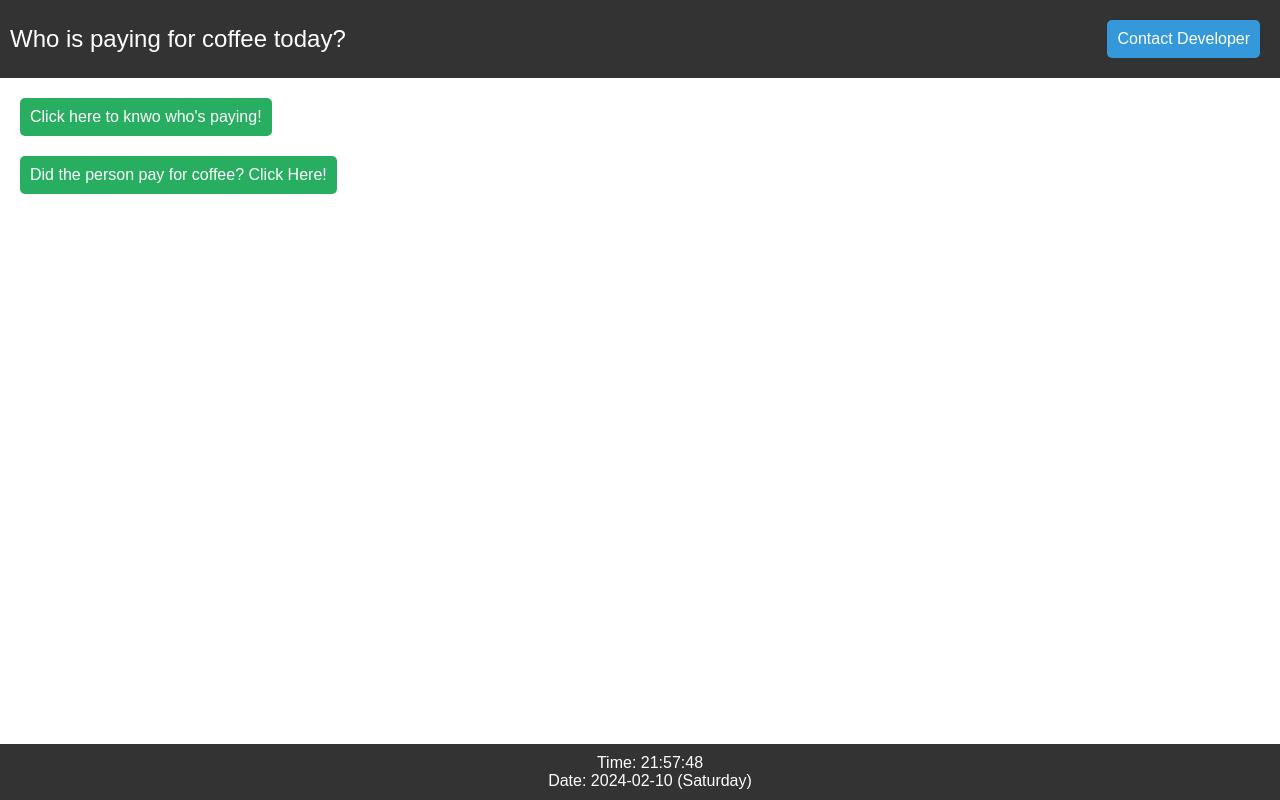
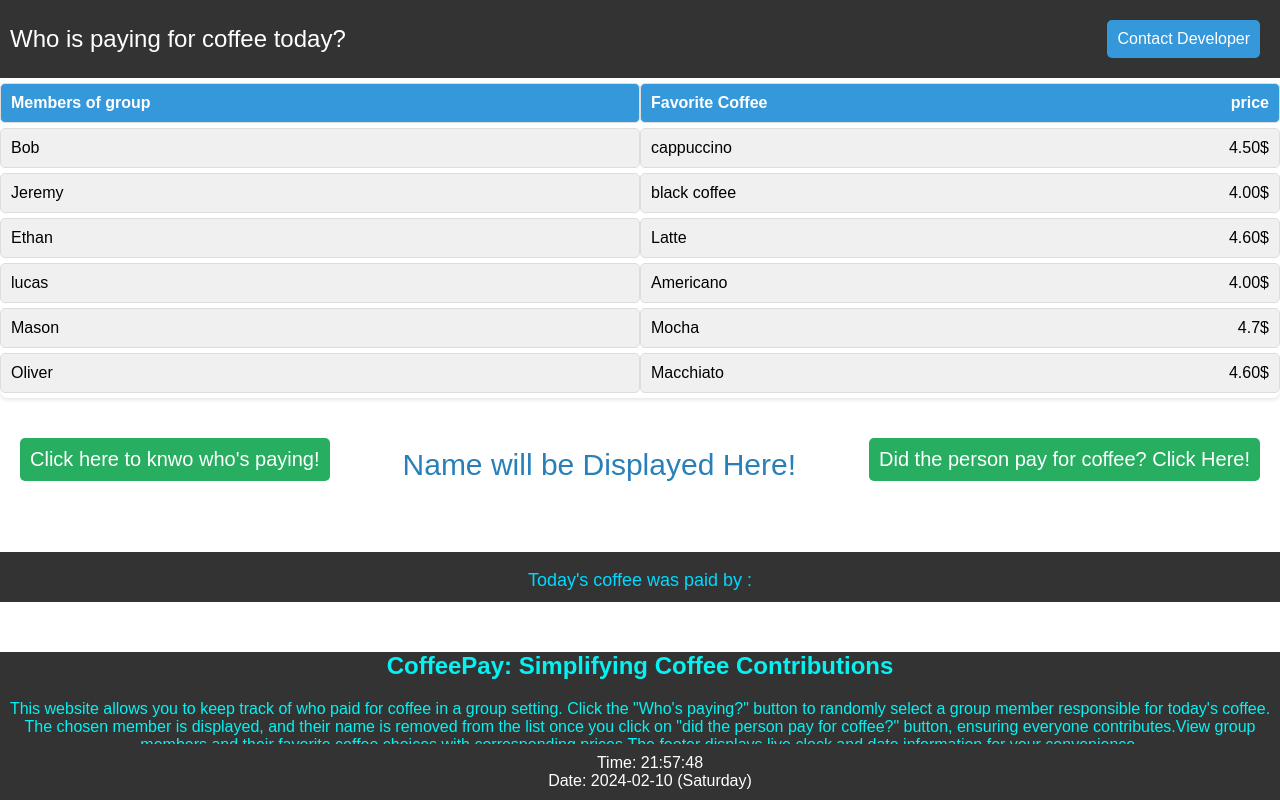
Before and after one commit to nilcoder09/Bertram-Capital-coding-challenge, a plain HTML site: page index.html in a window 1280 px wide. Drawn offline with Linux system fonts and the light colour scheme.

Commit message:
final version

```diff
--- a/index.html
+++ b/index.html
@@ -13,12 +13,43 @@
     <div class="title">Who is paying for coffee today?</div>
     <div class="navbar-link"><a href="https://www.linkedin.com/in/nilpatel09/">Contact Developer</a></div>
   </nav>
-
+  <section  class="content">
+    <ul id="listof">
+        <li>Members of group</li>
+        <li>Bob</li>
+        <li>Jeremy</li>
+        <li>Ethan</li>
+        <li>lucas</li>
+        <li>Mason</li>
+        <li>Oliver</li>
+    </ul>
+    <ul id="listof">
+        <li><span>Favorite Coffee </span><span>price</span></li>
+        <li><span>cappuccino</span> 4.50$</li>
+        <li><span>black coffee</span>4.00$</li>
+        <li><span>Latte</span>4.60$</li>
+        <li><span>Americano</span>4.00$</li>
+        <li><span>Mocha</span>4.7$</li>
+        <li><span>Macchiato</span>4.60$</li>
+    </ul>
+  </section>
   <!-- Button Section -->
   <section class="button-section">
-    <button id="displayButton">Click here to knwo who's paying!</button>
-    <div id="nameDisplay"></div>
-    <button id="confirmation">Did the person pay for coffee? Click Here!</button>
+    <div><button id="displayButton">Click here to knwo who's paying!</button></div>
+    <div id="nameDisplay">Name will be Displayed Here!</div>
+    <div><button id="confirmation">Did the person pay for coffee? Click Here!</button></div>
+
+  </section>
+  <section class="payday">
+    <p id="day1">
+        Today's coffee was paid by :
+    </p>
+  </section>
+  <section class="description">
+    <h2>CoffeePay: Simplifying Coffee Contributions</h2>
+    <p>
+        This website allows you to keep track of who paid for coffee in a group setting. Click the "Who's paying?" button to randomly select a group member responsible for today's coffee. The chosen member is displayed, and their name is removed from the list once you click on "did the person pay for coffee?" button, ensuring everyone contributes.View group members and their favorite coffee choices with corresponding prices.The footer displays live clock and date information for your convenience.
+    </p>
   </section>
 
   <!-- Footer with Live Clock -->
--- a/script.js
+++ b/script.js
@@ -1,13 +1,9 @@
 
-  // Function to display a name (Replace this with your actual logic)
+  // Function to display a name
   function displayName() {
-    if (names.length === 0) {
-      names = initialNames.slice(); // Reset the list if all names have been displayed
-    }
-
+    let names = initialNames.slice(); // Copy the initial list
     const randomIndex = Math.floor(Math.random() * names.length);
     const selectedName = names[randomIndex];
-    names = names.filter(name => name !== selectedName); // Remove displayed name from the list
     return selectedName;
   }
 
@@ -34,9 +30,25 @@
   // Event listener for the display button
   document.getElementById('displayButton').addEventListener('click', function() {
     const nameDisplay = document.getElementById('nameDisplay');
-    const name = displayName();
+    const username = displayName();
     // Display the name
-    nameDisplay.innerHTML = `Name: ${name}`;
+    nameDisplay.innerHTML = `${username}`;
+    document.getElementById("confirmation").disabled = false;
+
+  });
+
+  document.getElementById( "confirmation" ).addEventListener( "click", function(){
+    const displayedName = document.getElementById('nameDisplay').textContent;
+    const index = initialNames.indexOf(displayedName);
+    const removedName = initialNames.splice(index, 1)[0];
+    const whopaid = document.getElementById("day1");
+    whopaid.innerHTML = `Today's coffee was paid by : ${removedName}`;
+    document.getElementById("confirmation").disabled = true;
+    if(initialNames.length === 0){
+        initialNames = restorNames.slice();
+        console.log("Array restored:", initialNames);
+    }
+
   });
 
   // Update the clock and date every second
@@ -46,8 +58,9 @@
   updateClock();
 
   // Initial list of names
-  const initialNames = ["John", "Jane", "Doe"];
-  let names = initialNames.slice(); // Copy the initial list
+  let initialNames = ["Bob", "Jeremy", "Ethan", "Lucas", "Mason", "Oliver"];
+  const restorNames = ["Bob", "Jeremy", "Ethan", "Lucas", "Mason", "Oliver"];
+
   var myButton = document.getElementById('confirmation');
 
    myButton.disabled = true;
--- a/style.css
+++ b/style.css
@@ -37,9 +37,12 @@ body {
     background-color: #2980b9;
 }
 
-  .button-section {
+  .button-section{
+    display: flex;
     padding: 20px;
-  }
+    justify-content:space-between;
+  };
+
 
   button {
     padding: 10px;
@@ -57,13 +60,14 @@ body {
   }
 
   #displayButton {
+    margin-top: 20px;
     display: inline-block;
     padding: 10px;
     background-color: #27ae60;
     color: #ffffff;
     border: none;
     border-radius: 5px;
-    font-size: 16px;
+    font-size: 20px;
     cursor: pointer;
     font-family: 'Arial', sans-serif;
 }
@@ -79,7 +83,7 @@ body {
     color: #ffffff;
     border: none;
     border-radius: 5px;
-    font-size: 16px;
+    font-size: 20px;
     cursor: pointer;
     font-family: 'Arial', sans-serif;
 }
@@ -89,3 +93,76 @@ body {
 #confirmation:disabled{
     cursor: not-allowed;
 }
+
+#listof {
+    list-style: none;
+    padding: 0;
+  }
+
+  #listof li {
+    margin: 5px 0;
+    padding: 10px;
+    background-color: #f0f0f0;
+    border: 1px solid #ddd;
+    border-radius: 5px;
+    font-family: Arial, sans-serif;
+  }
+
+  #listof li:first-child {
+    background-color: #3498db;
+    color: white;
+    font-weight: bold;
+  }
+
+  .content {
+    display: flex;
+    justify-content: space-around;
+    background-color: #fff;
+    border-radius: 8px;
+    box-shadow: 0 2px 4px rgba(0, 0, 0, 0.1);
+    overflow: hidden;
+}
+
+ul {
+    list-style-type: none;
+    padding: 0%;
+    margin: 0;
+    width: 100%;
+}
+
+li {
+    display: flex;
+    justify-content: space-between;
+    align-items: center;
+    padding: 20px;
+    border-bottom: 1px solid #eee;
+}
+
+#nameDisplay{
+    margin-top: 30px;
+    font-size: 30px;
+    font-family: Arial, Helvetica, sans-serif;
+    color: #2980b9;
+    display: flex;
+    justify-content: center;
+    text-align: center;
+}
+.payday {
+    margin-top: 50px;
+    text-align: center;
+    font-size: large;
+    font-family: Arial, Helvetica, sans-serif;
+    color: #00d9ff;
+    background-color: #333;
+    height: 50px;
+    justify-content: center;
+    display: flex;
+}
+.description{
+    background-color: #333;
+    margin-top: 50px;
+    text-align: center;
+    /* font-size: large; */
+    font-family: Arial, Helvetica, sans-serif;
+    color: #04f2f2;
+}
```
